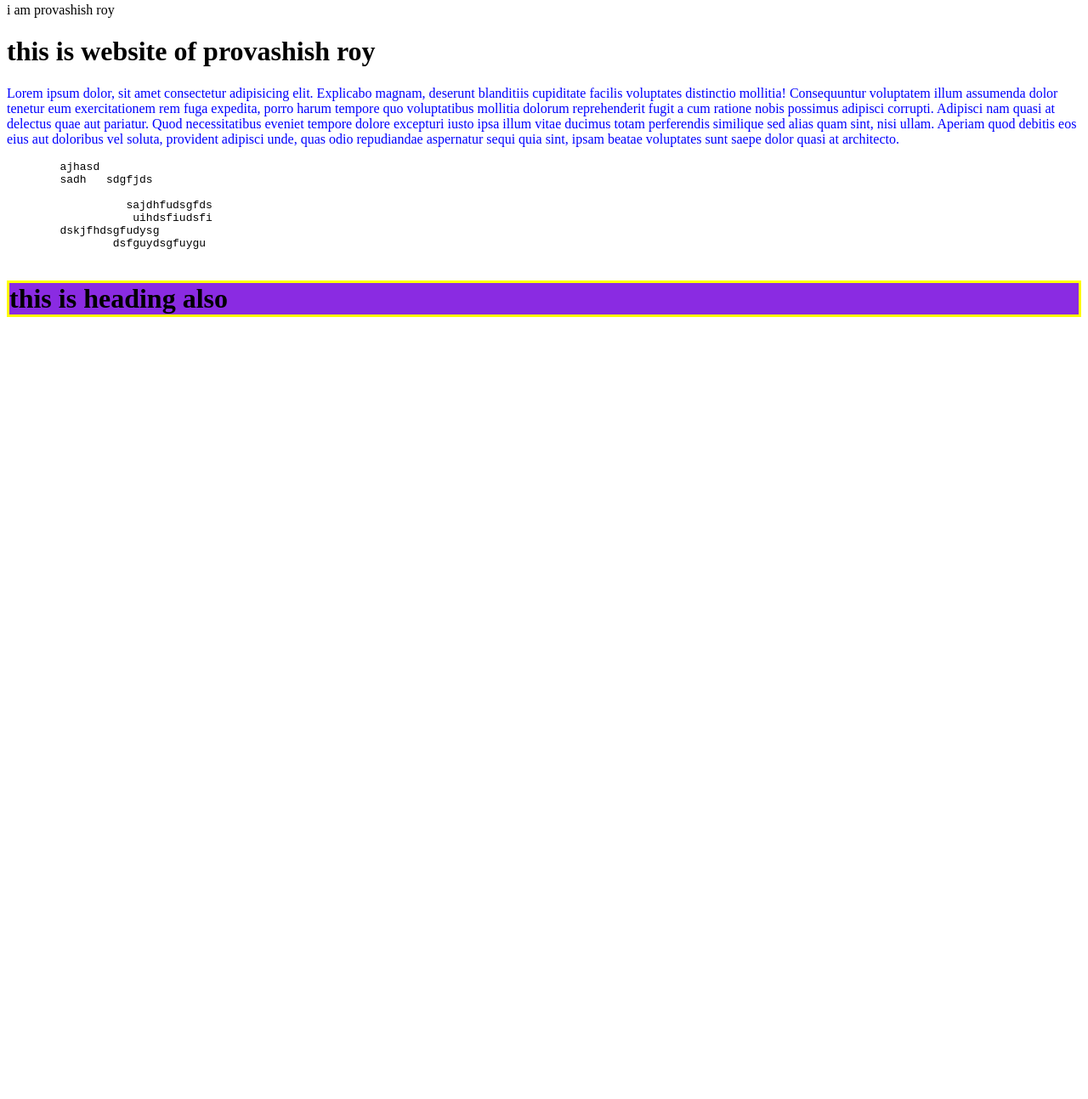
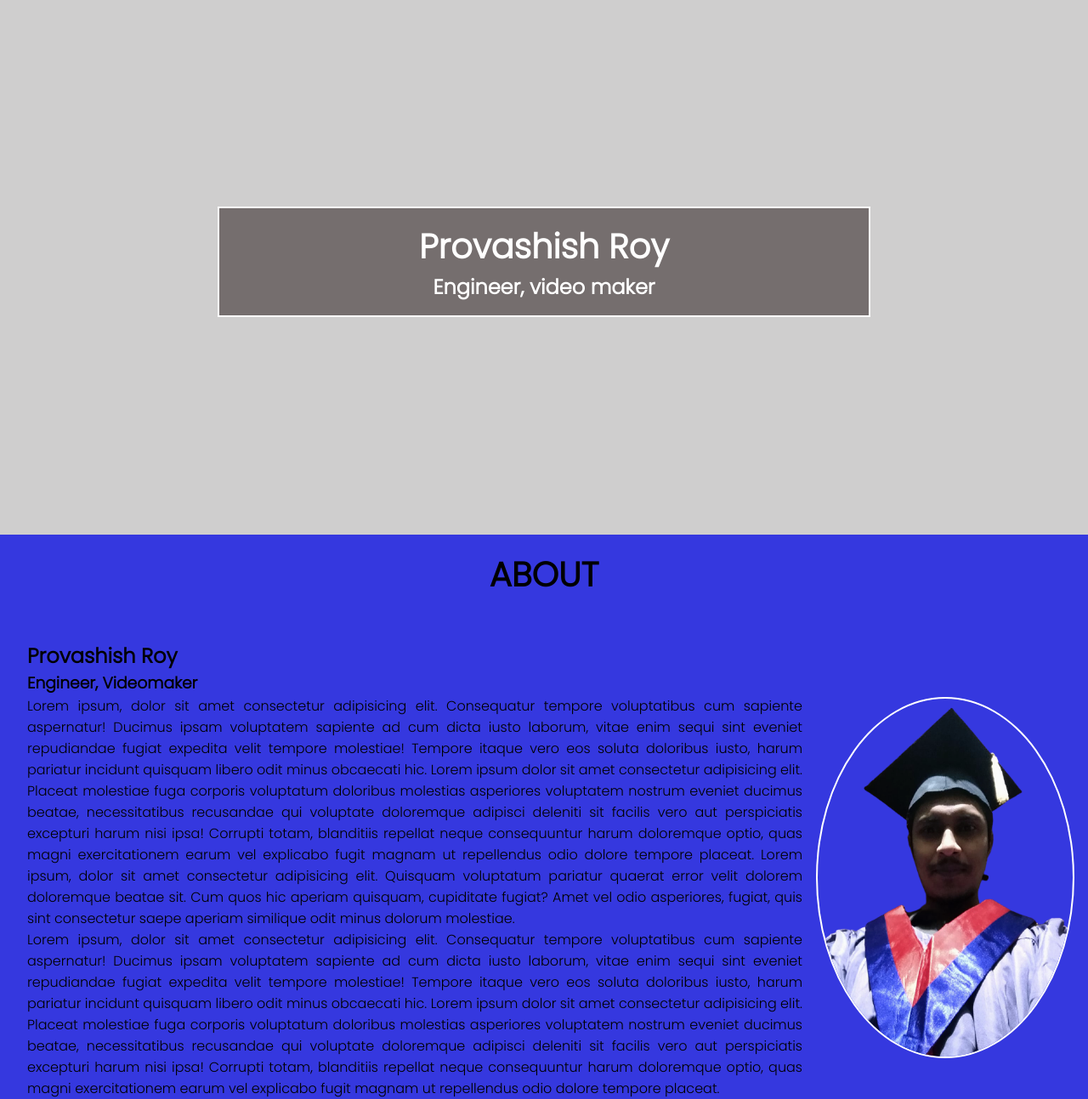
Before and after one commit to provashish95/my-first-repo, a plain HTML site: page index.html in a window 1280 px wide. Shown: the part 13-1306 px from the top of the page at 85% size. Before the commit the page ends 800 px from the top, so only its background shows below. Drawn offline with Linux system fonts and the light colour scheme.

Commit message:
new project

```diff
--- /dev/null
+++ b/css/style.css
@@ -0,0 +1,58 @@
+* {
+    margin: 0px;
+    font-family: 'Open Sans', sans-serif;
+    font-family: 'Poppins', sans-serif;
+}
+
+.title-section {
+    padding: 20%;
+    background-color: rgb(207, 206, 206)
+}
+
+.title-container {
+    text-align: center;
+    padding: 2%;
+    border: 2px solid rgb(255, 254, 254);
+    background-color: rgb(117, 110, 110);
+    color: white;
+}
+
+h1 {
+    text-align: center;
+    font-size: 40px;
+}
+
+.about-section {
+    background-color: rgb(53, 56, 223);
+}
+
+.flexible-container {
+    display: flex;
+    margin-top: 3em;
+}
+
+.about-right {
+    margin-left: 2em;
+}
+
+.about-left {
+    margin-right: 1em;
+    margin-left: 1em;
+    margin-top: 3em;
+}
+
+.about-title {
+    padding-top: 17px;
+}
+
+.about-img {
+    border-radius: 50%;
+    border: 2px solid white;
+    width: 300px;
+    height: 421px;
+    margin-top: 18px;
+}
+
+p {
+    text-align: justify;
+}
--- a/index.html
+++ b/index.html
@@ -5,26 +5,42 @@
     <meta charset="UTF-8">
     <meta http-equiv="X-UA-Compatible" content="IE=edge">
     <meta name="viewport" content="width=device-width, initial-scale=1.0">
-    <title>My first git repo</title>
+    <link rel="shortcut icon" type="image/png" href="images/edited_roy.png">
+    <title>My Portfolio</title>
+    <link rel="stylesheet" href="css/style.css">
+    <link rel="preconnect" href="https://fonts.googleapis.com">
+    <link rel="preconnect" href="https://fonts.gstatic.com" crossorigin>
+    <link href="https://fonts.googleapis.com/css2?family=Open+Sans:wght@300&family=Poppins:wght@300&display=swap" rel="stylesheet">
 </head>
 
 <body>
-    <p>i am provashish roy </p>
-    <h1>this is website of provashish roy</h1>
-    <p style="color: blue;">Lorem ipsum dolor, sit amet consectetur adipisicing elit. Explicabo magnam, deserunt blanditiis cupiditate facilis voluptates distinctio mollitia! Consequuntur voluptatem illum assumenda dolor tenetur eum exercitationem rem fuga expedita, porro harum
-        tempore quo voluptatibus mollitia dolorum reprehenderit fugit a cum ratione nobis possimus adipisci corrupti. Adipisci nam quasi at delectus quae aut pariatur. Quod necessitatibus eveniet tempore dolore excepturi iusto ipsa illum vitae ducimus
-        totam perferendis similique sed alias quam sint, nisi ullam. Aperiam quod debitis eos eius aut doloribus vel soluta, provident adipisci unde, quas odio repudiandae aspernatur sequi quia sint, ipsam beatae voluptates sunt saepe dolor quasi at architecto.</p>
-    <pre>
-        ajhasd
-        sadh   sdgfjds
-
-                  sajdhfudsgfds
-                   uihdsfiudsfi
-        dskjfhdsgfudysg
-                dsfguydsgfuygu
-    </pre>
-
-    <h1 style="background-color: blueviolet; border: 3px solid yellow;">this is heading also</h1>
+    <section class="title-section">
+        <div class="title-container">
+            <h1>Provashish Roy</h1>
+            <h2>Engineer, video maker</h2>
+        </div>
+    </section>
+    <section class="about-section">
+        <h1 class="about-title">ABOUT</h1>
+        <div class="flexible-container">
+            <div class="about-right">
+                <h2>Provashish Roy</h2>
+                <h3>Engineer, Videomaker</h3>
+                <p>Lorem ipsum, dolor sit amet consectetur adipisicing elit. Consequatur tempore voluptatibus cum sapiente aspernatur! Ducimus ipsam voluptatem sapiente ad cum dicta iusto laborum, vitae enim sequi sint eveniet repudiandae fugiat expedita
+                    velit tempore molestiae! Tempore itaque vero eos soluta doloribus iusto, harum pariatur incidunt quisquam libero odit minus obcaecati hic. Lorem ipsum dolor sit amet consectetur adipisicing elit. Placeat molestiae fuga corporis voluptatum
+                    doloribus molestias asperiores voluptatem nostrum eveniet ducimus beatae, necessitatibus recusandae qui voluptate doloremque adipisci deleniti sit facilis vero aut perspiciatis excepturi harum nisi ipsa! Corrupti totam, blanditiis
+                    repellat neque consequuntur harum doloremque optio, quas magni exercitationem earum vel explicabo fugit magnam ut repellendus odio dolore tempore placeat. Lorem ipsum, dolor sit amet consectetur adipisicing elit. Quisquam voluptatum
+                    pariatur quaerat error velit dolorem doloremque beatae sit. Cum quos hic aperiam quisquam, cupiditate fugiat? Amet vel odio asperiores, fugiat, quis sint consectetur saepe aperiam similique odit minus dolorum molestiae.</p>
+                <p>Lorem ipsum, dolor sit amet consectetur adipisicing elit. Consequatur tempore voluptatibus cum sapiente aspernatur! Ducimus ipsam voluptatem sapiente ad cum dicta iusto laborum, vitae enim sequi sint eveniet repudiandae fugiat expedita
+                    velit tempore molestiae! Tempore itaque vero eos soluta doloribus iusto, harum pariatur incidunt quisquam libero odit minus obcaecati hic. Lorem ipsum dolor sit amet consectetur adipisicing elit. Placeat molestiae fuga corporis voluptatum
+                    doloribus molestias asperiores voluptatem nostrum eveniet ducimus beatae, necessitatibus recusandae qui voluptate doloremque adipisci deleniti sit facilis vero aut perspiciatis excepturi harum nisi ipsa! Corrupti totam, blanditiis
+                    repellat neque consequuntur harum doloremque optio, quas magni exercitationem earum vel explicabo fugit magnam ut repellendus odio dolore tempore placeat.</p>
+            </div>
+            <div class="about-left">
+                <img class="about-img" src="images/edited_roy.png" alt="image">
+            </div>
+        </div>
+    </section>
 </body>
 
 </html>
```
Also changed, not shown: images/edited_roy.png (added).
